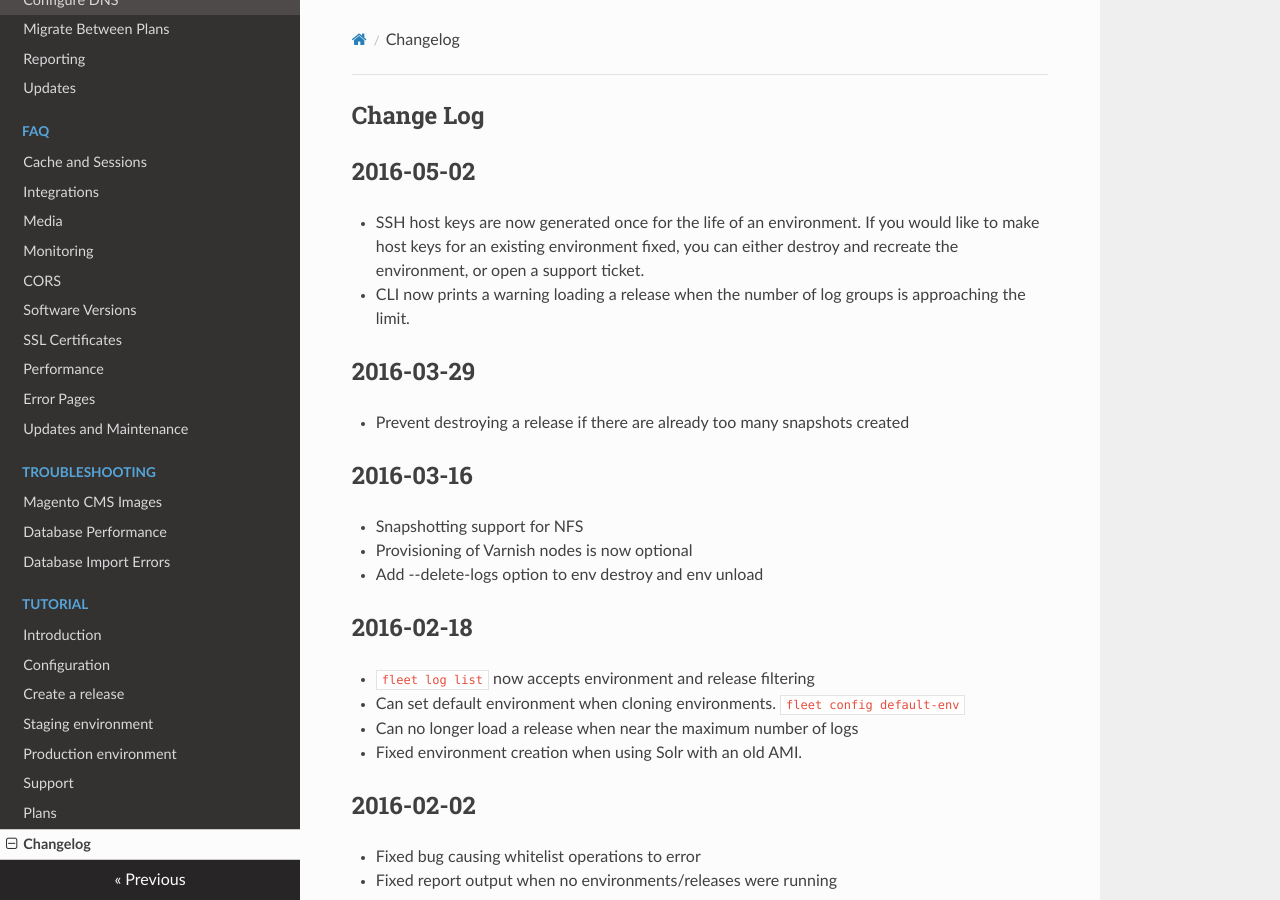
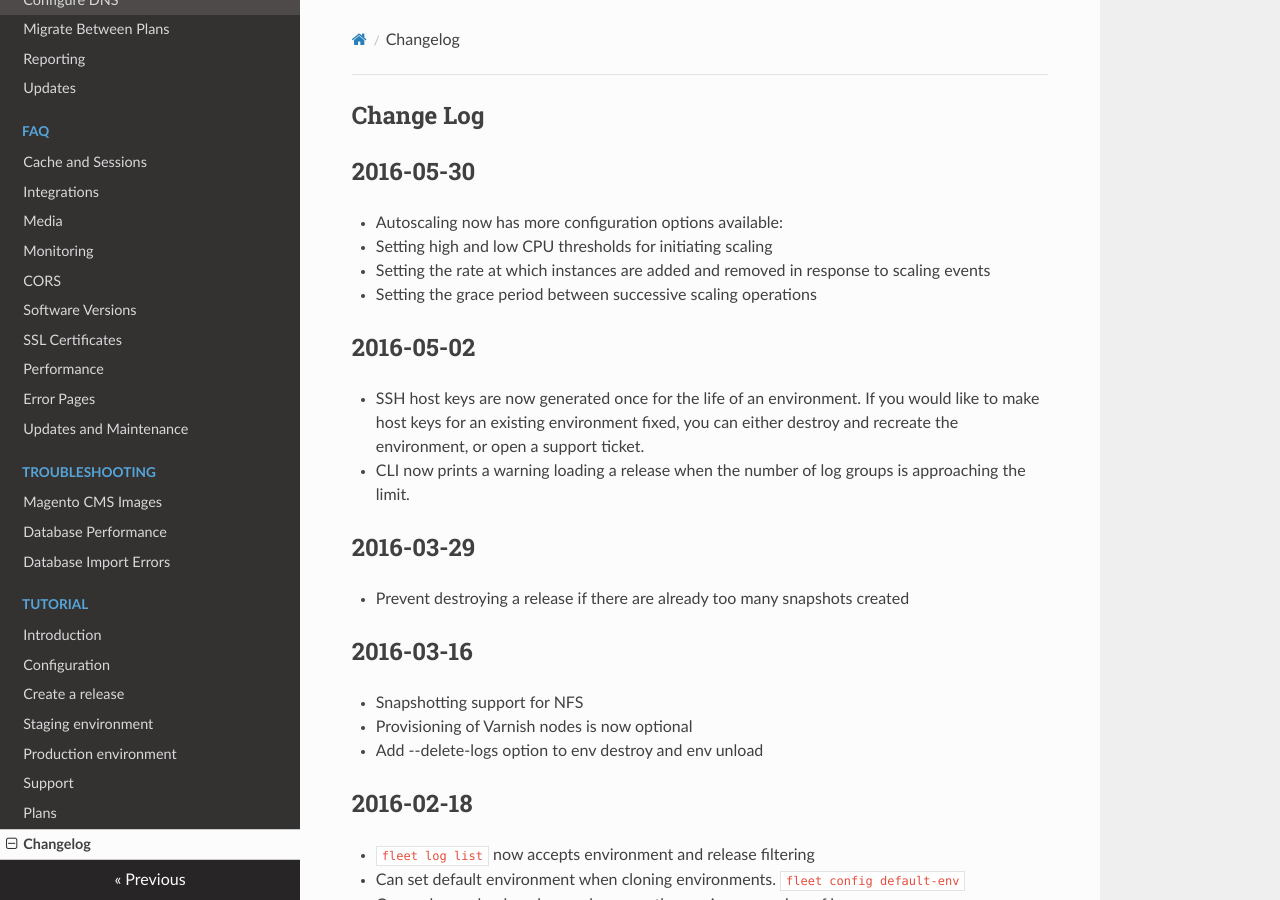
Before and after one commit to anchor/fleet-magento-docs, an MkDocs documentation site: the page built from docs/changelog.md, in a window 1280 px wide and 900 px high. Built offline with MkDocs 1.6.1, drawn with Linux system fonts in a browser that asks for light colours; nearby versions of some CDN libraries; old or Windows-style settings are respelled for this version of MkDocs.

Commit message:
Changelog for release 2016-05-30

```diff
--- a/docs/changelog.md
+++ b/docs/changelog.md
@@ -1,5 +1,12 @@
 Change Log
 ----------
+
+2016-05-30
+----------
+* Autoscaling now has more configuration options available:
+  * Setting high and low CPU thresholds for initiating scaling
+  * Setting the rate at which instances are added and removed in response to scaling events
+  * Setting the grace period between successive scaling operations
 
 2016-05-02
 ----------
```
